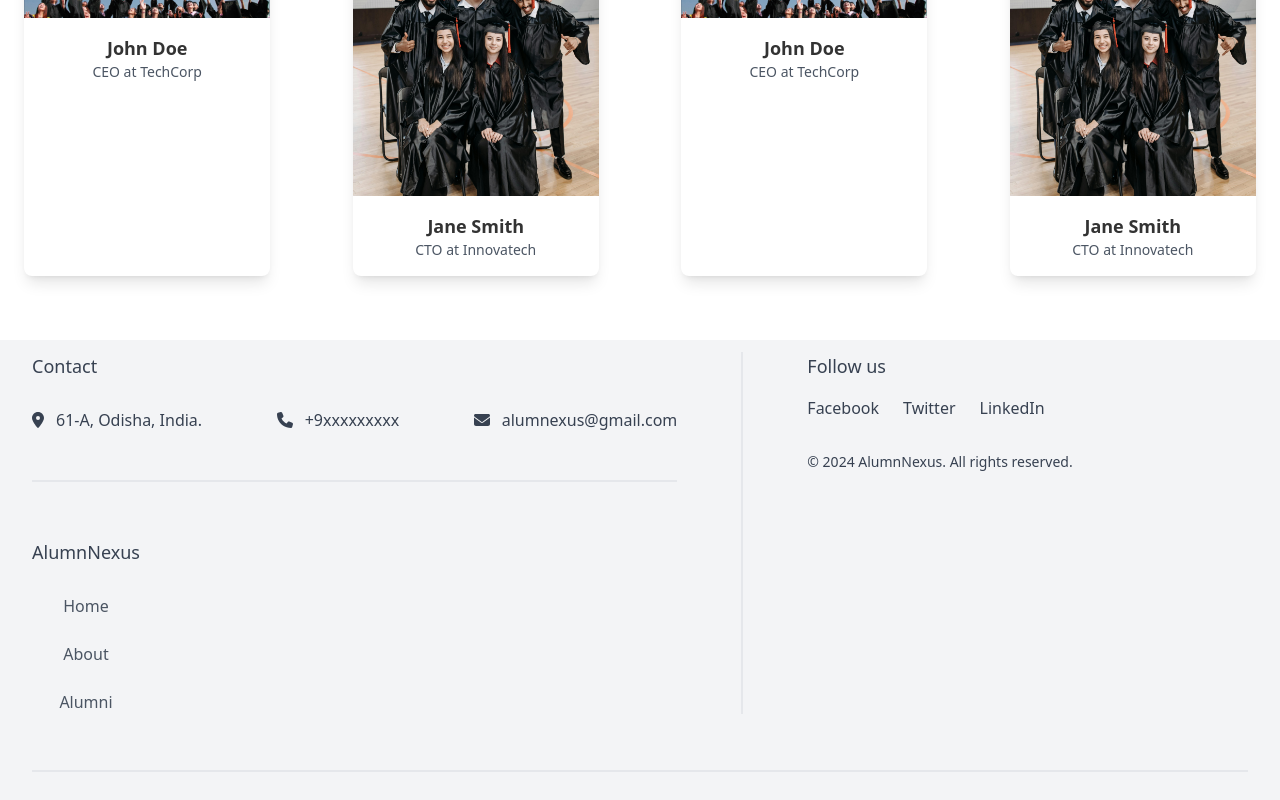
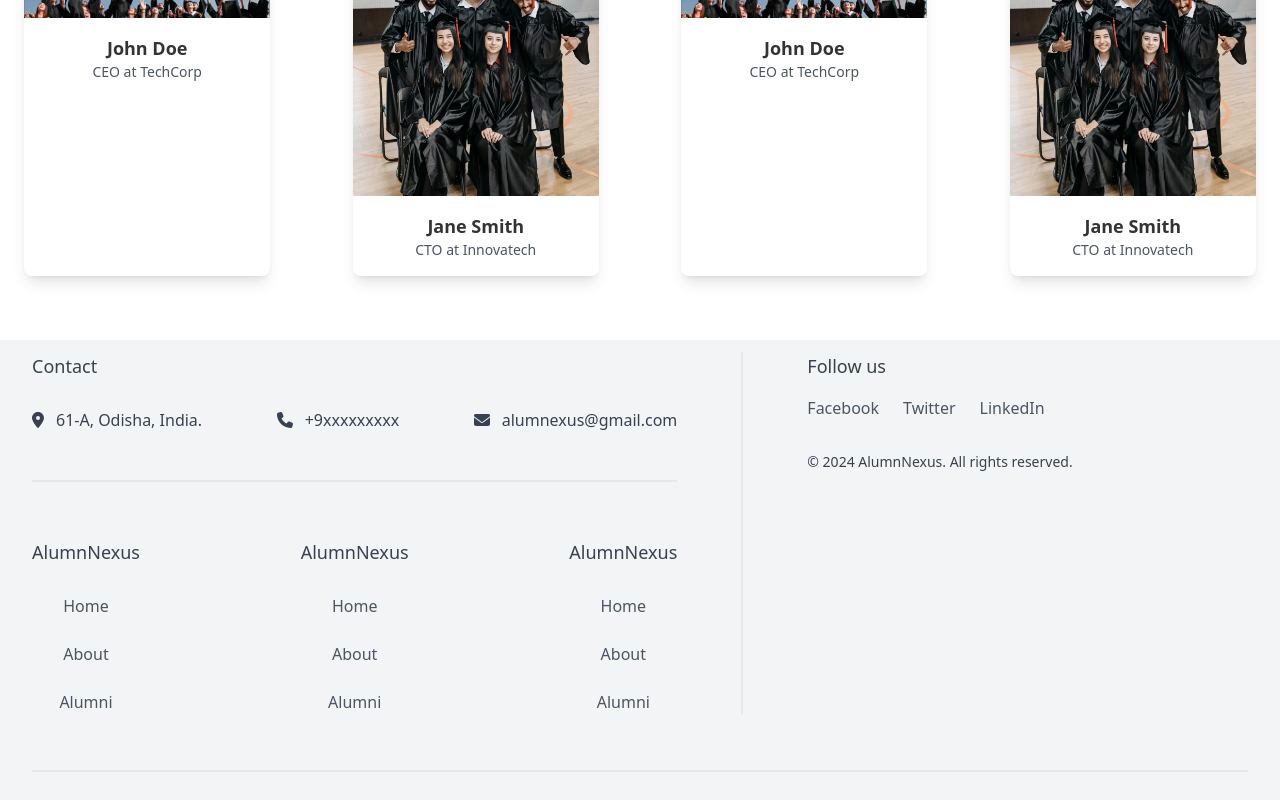
Before and after one commit to Maheshkumarjena/app, a Next.js app: page / in a window 1280 px wide. Shown: the part 1105-1905 px from the top of the page. Built offline with nearby package versions, Linux system fonts and the light colour scheme.

Commit message:
darkmode footer

```diff
--- a/components/Alumni.jsx
+++ b/components/Alumni.jsx
@@ -6,7 +6,7 @@ const Alumni = ({ alumniData, numToShow }) => {
     // E
 
     return (
-      <div className=' max-w-[1500px] px-[1px] md:px-4 lg:px-6'>
+      <div className=' max-w-[1500px] m-auto px-[1px] md:px-4 lg:px-6'>
         <h2 className=' font-extrabold font-mono text-3xl mt-[8vw] '> Alumni </h2>
         <div className="flex w-[full] flex-wrap justify-between  max-h-[1500px]   gap-1 ">
         {alumniData.slice(0, numToShow).map((alum, index) => (
--- a/components/Footer.jsx
+++ b/components/Footer.jsx
@@ -11,11 +11,11 @@ const Footer = () => {
 
     return (
         <footer
-            className={`pt-3 max-w-[1500px] pb-7 w-full px-4 md:px-6 lg:px-8 mt-16 ${
+            className={`pt-3  pb-7 w-full px-4 md:px-6 lg:px-8 mt-16 ${
                 theme === "dark" ? 'bg-gray-800 text-gray-300' : 'bg-gray-100 text-gray-700'
             }`}
         >
-            <div className="mx-auto">
+            <div className="mx-auto max-w-[1500px] ">
                 <div
                     className={`grid grid-cols-1 lg:grid-cols-12 lg:divide-x-2 ${
                         theme === "dark" ? 'divide-gray-600' : 'divide-gray-200'
@@ -57,8 +57,10 @@ const Footer = () => {
                                 </Link>
                             </div>
                         </div>
+
+
                         <div
-                            className={`flex flex-col md:flex-row items-center gap-8 lg:gap-14 xl:gap-24 ${
+                            className={`flex flex-col md:flex-row items-center justify-between gap-8 lg:gap-14 xl:gap-24 ${
                                 theme === "dark" ? 'text-gray-300' : 'text-gray-700'
                             } pt-14`}
                         >
@@ -105,6 +107,97 @@ const Footer = () => {
                                     </li>
                                 </ul>
                             </div>
+                            {/*  */}
+                            <div className="block">
+                                <h6 className="text-lg font-medium mb-7 text-center lg:text-left">
+                                    AlumnNexus
+                                </h6>
+                                <ul className="flex flex-col items-center gap-6">
+                                    <li>
+                                        <Link
+                                            href="/"
+                                            className={`text-base font-normal transition-colors duration-300 ${
+                                                theme === "dark"
+                                                    ? 'text-gray-400 hover:text-[#25517e]'
+                                                    : 'text-gray-600 hover:text-[#003d5e]'
+                                            }`}
+                                        >
+                                            Home
+                                        </Link>
+                                    </li>
+                                    <li>
+                                        <Link
+                                            href="/About"
+                                            className={`text-base font-normal transition-colors duration-300 ${
+                                                theme === "dark"
+                                                    ? 'text-gray-400 hover:text-[#25517e]'
+                                                    : 'text-gray-600 hover:text-[#003d5e]'
+                                            }`}
+                                        >
+                                            About
+                                        </Link>
+                                    </li>
+                                    <li>
+                                        <Link
+                                            href="/Alumni"
+                                            className={`text-base font-normal transition-colors duration-300 ${
+                                                theme === "dark"
+                                                    ? 'text-gray-400 hover:text-[#25517e]'
+                                                    : 'text-gray-600 hover:text-[#003d5e]'
+                                            }`}
+                                        >
+                                            Alumni
+                                        </Link>
+                                    </li>
+                                </ul>
+                            </div>
+                            {/*  */}
+                            <div className="block">
+                                <h6 className="text-lg font-medium mb-7 text-center lg:text-left">
+                                    AlumnNexus
+                                </h6>
+                                <ul className="flex flex-col items-center gap-6">
+                                    <li>
+                                        <Link
+                                            href="/"
+                                            className={`text-base font-normal transition-colors duration-300 ${
+                                                theme === "dark"
+                                                    ? 'text-gray-400 hover:text-[#25517e]'
+                                                    : 'text-gray-600 hover:text-[#003d5e]'
+                                            }`}
+                                        >
+                                            Home
+                                        </Link>
+                                    </li>
+                                    <li>
+                                        <Link
+                                            href="/About"
+                                            className={`text-base font-normal transition-colors duration-300 ${
+                                                theme === "dark"
+                                                    ? 'text-gray-400 hover:text-[#25517e]'
+                                                    : 'text-gray-600 hover:text-[#003d5e]'
+                                            }`}
+                                        >
+                                            About
+                                        </Link>
+                                    </li>
+                                    <li>
+                                        <Link
+                                            href="/Alumni"
+                                            className={`text-base font-normal transition-colors duration-300 ${
+                                                theme === "dark"
+                                                    ? 'text-gray-400 hover:text-[#25517e]'
+                                                    : 'text-gray-600 hover:text-[#003d5e]'
+                                            }`}
+                                        >
+                                            Alumni
+                                        </Link>
+                                    </li>
+                                </ul>
+                            </div>
+
+
+
                         </div>
                     </div>
                     <div className="lg:col-span-5 flex flex-col gap-8 lg:pl-12 xl:pl-16">
@@ -113,13 +206,34 @@ const Footer = () => {
                                 Follow us
                             </h5>
                             <div className="flex gap-6">
-                                <Link href="#" className="text-base font-normal">
+                                <Link
+                                    href="#"
+                                    className={`text-base font-normal transition-colors duration-300 ${
+                                        theme === "dark"
+                                            ? 'text-gray-400 hover:text-[#25517e]'
+                                            : 'text-gray-600 hover:text-[#003d5e]'
+                                    }`}
+                                >
                                     Facebook
                                 </Link>
-                                <Link href="#" className="text-base font-normal">
+                                <Link
+                                    href="#"
+                                    className={`text-base font-normal transition-colors duration-300 ${
+                                        theme === "dark"
+                                            ? 'text-gray-400 hover:text-[#25517e]'
+                                            : 'text-gray-600 hover:text-[#003d5e]'
+                                    }`}
+                                >
                                     Twitter
                                 </Link>
-                                <Link href="#" className="text-base font-normal">
+                                <Link
+                                    href="#"
+                                    className={`text-base font-normal transition-colors duration-300 ${
+                                        theme === "dark"
+                                            ? 'text-gray-400 hover:text-[#25517e]'
+                                            : 'text-gray-600 hover:text-[#003d5e]'
+                                    }`}
+                                >
                                     LinkedIn
                                 </Link>
                             </div>
```
